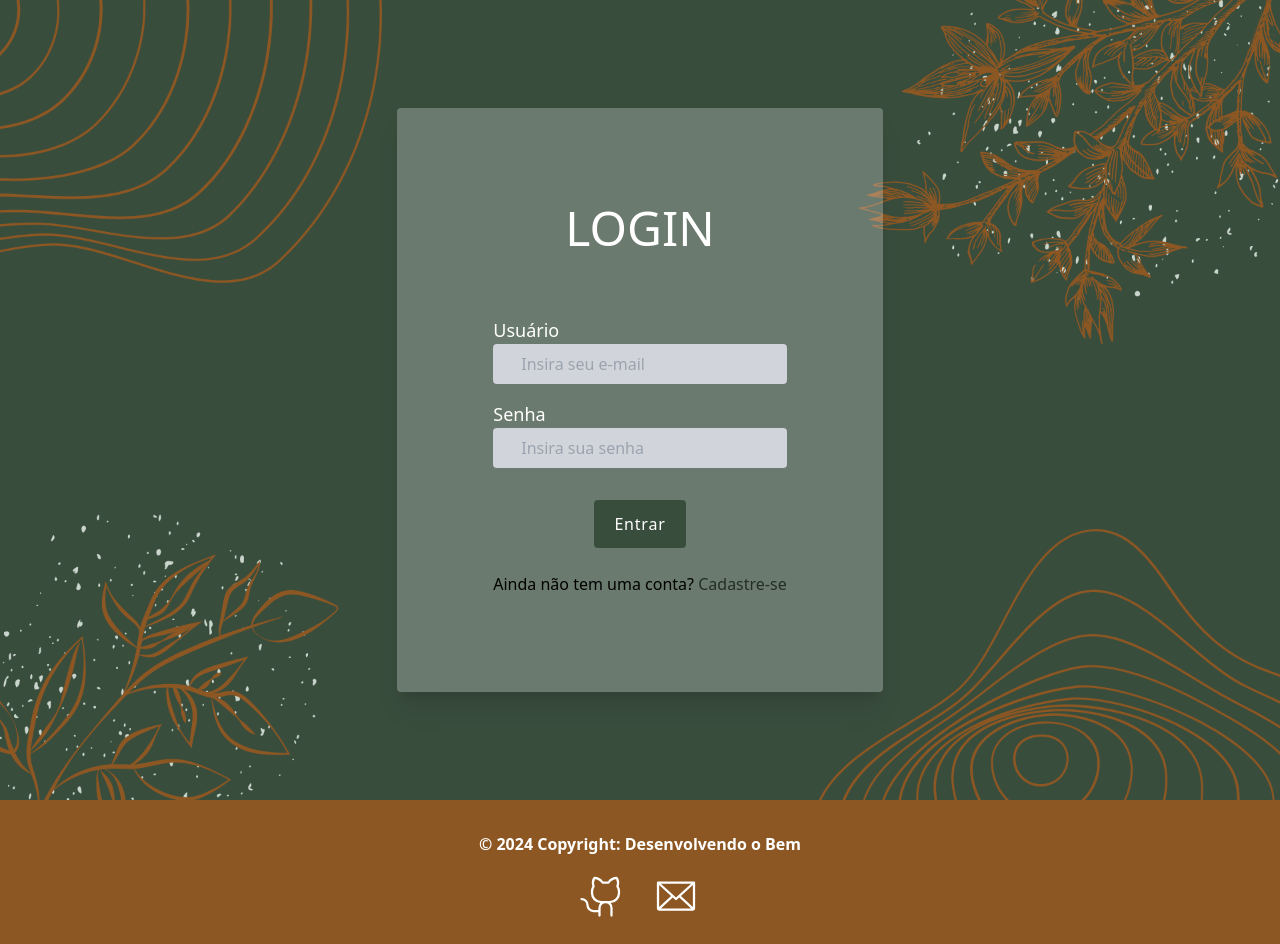
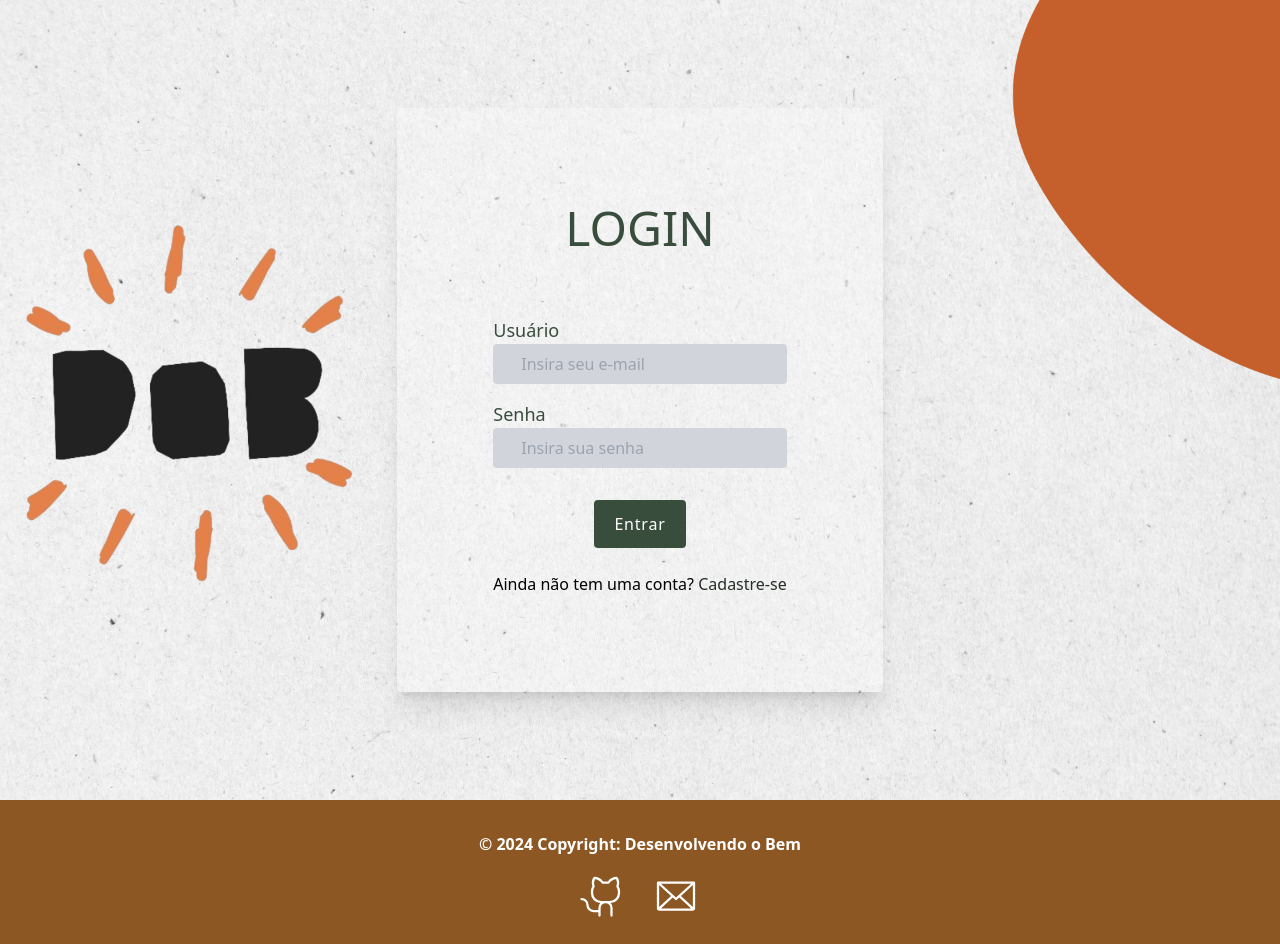
Before and after one commit to projetodob/dob-frontend, a React (Vite) app: page / in a window 1280 px wide. Built offline with nearby package versions, Linux system fonts and the light colour scheme.

Commit message:
mudança na página de login

```diff
--- a/src/components/navbar/NavbarInicio.tsx
+++ b/src/components/navbar/NavbarInicio.tsx
@@ -1,8 +1,10 @@
-import { useContext } from 'react';
+import { useState, useContext } from 'react';
 import { Link, useNavigate } from 'react-router-dom';
 import { AuthContext } from '../../contexts/AuthContext';
 import { toastAlerta } from '../../util/toastAlerta'
 import './doblogo.css'
+import ListaProdutos from "../../components/produtos/listaProdutos/ListaProdutos";
+
 function NavbarInicio() {
 
   const navigate = useNavigate()
@@ -16,37 +18,34 @@ function NavbarInicio() {
     navigate("/login")
   }
 
+
+
   // eslint-disable-next-line @typescript-eslint/no-unused-vars
   let navbarComponent
 
-
-     if(usuario.token !== "") {
+  if (usuario.token !== "") {
     navbarComponent = (
-      <div className='w-full bg-white border-gray-200 dark:bg-gray-900'>
+      <div className='w-full bg-white shadow border-gray-200 dark:bg-gray-900'>
         <div className="max-w-screen-xl flex flex-wrap items-center justify-between mx-auto p-4">
-          <Link to='/home' className='text-2xl logodob font-bold uppercase ml-10'></Link>
+          <Link to='/home' className='hover:rounded-full px-1 py-1 text-2xl font-bold uppercase ml-10'>Desenvolvendo o Bem</Link>
 
           <div className='flex gap-4'>
             <Link to='/sobre' className='hover:bg-green-500 hover:rounded-full px-2 py-2'>Quem somos</Link>
             <Link to='/produtos' className='hover:bg-green-500 hover:rounded-full px-2 py-2'>Produtos</Link>
-            <Link to='/categorias' className='hover:bg-green-500 hover:rounded-full px-2 py-2'>Categorias</Link>
-            <Link to='/cadastroCategoria' className='hover:bg-green-500 hover:rounded-full px-2 py-2'>Cadastrar categoria</Link>
             <Link to='/contato' className='hover:bg-green-500 hover:rounded-full px-2 py-2'>Contato</Link>
             <Link to='/perfil' className='hover:bg-green-500 hover:rounded-full px-2 py-2'>Perfil</Link>
             <Link to='' onClick={logout} className='hover:bg-green-500 hover:rounded-full px-2 py-2'>Sair</Link>
+
           </div>
         </div>
       </div>
-
-  )
+    );
   }
-
 
   return (
     <>
       {navbarComponent}
     </>
-)
+  );
 }
-
-export default NavbarInicio
+export default NavbarInicio;
--- a/src/pages/home/Home.tsx
+++ b/src/pages/home/Home.tsx
@@ -47,9 +47,6 @@ function Home() {
                 </p>
               </div>
             </div>
-            <div className="flex justify-around gap-4 ml-20">
-              <ModalProduto />
-            </div>
           </div>
           <div
             className=" flex items-center
@@ -71,6 +68,9 @@ function Home() {
         <br />
         <ListaProdutos />
       </div>
+      <div className="flex justify-around gap-4 ml-20">
+              <ModalProduto />
+            </div>
     </>
   );
 }
--- a/src/pages/login/Login.css
+++ b/src/pages/login/Login.css
@@ -1,5 +1,5 @@
  .fundoLogin {
-  background-image: url(../../assets/cad1.png);
+  background-image: url(../../assets/dobbg.png);
   background-repeat: no-repeat;
   background-size: cover;
 }
--- a/src/pages/login/Login.tsx
+++ b/src/pages/login/Login.tsx
@@ -14,9 +14,7 @@ function Login() {
     {} as UsuarioLogin
   );
 
-  const { usuario, handleLogin } = useContext(AuthContext);
-
-  const {isLoading} = useContext(AuthContext)
+  const { usuario, handleLogin, isLoading } = useContext(AuthContext);
 
   useEffect(() => {
     if (usuario.token !== "") {
@@ -40,9 +38,9 @@ function login(e: ChangeEvent<HTMLFormElement>) {
     <>
       <div className="h-screen font-sans fundoLogin bg-cover bg-center bg-no-repeat flex flex-1 justify-center items-center">
         <form className="max-w-xl m-4 p-24 bg-white bg-opacity-25 rounded shadow-xl" onSubmit={login}>
-          <h2 className="text-white font-medium text-center text-5xl font-bold ">LOGIN</h2>
+          <h2 className="text-verdeEsc font-medium text-center text-5xl font-bold ">LOGIN</h2>
           <div className="">
-            <label className='mt-16 block font-medium text-lg text-white' htmlFor="usuario">Usuário</label>
+            <label className='mt-16 block font-medium text-lg text-verdeEsc' htmlFor="usuario">Usuário</label>
             <input
               type="text"
               id="usuario"
@@ -54,7 +52,7 @@ function login(e: ChangeEvent<HTMLFormElement>) {
             />
           </div>
           <div className="flex flex-col w-full">
-            <label className='mt-4 block font-medium text-lg text-white' htmlFor="senha">Senha</label>
+            <label className='mt-4 block font-medium text-lg text-verdeEsc' htmlFor="senha">Senha</label>
             <input
               type="password"
               id="senha"
--- a/src/pages/sobre/Sobre.tsx
+++ b/src/pages/sobre/Sobre.tsx
@@ -3,9 +3,9 @@ import "./Sobre.css";
 
 function Sobre() {
   return (
-    <div className="bg-gray-100 container mx-auto py-16 px-4 sm:px-6 lg:px-8">
+  <div className="container mx-auto py-16 px-4 sm:px-6 lg:px-8">
       <div className="grid grid-cols-1 md:grid-cols-2 items-center gap-8">
-        <div className="text-justify max-w-lg">
+        <div className="text-justify max-w-lg bg-gray-100 rounded-lg p-6">
           <h2 className="text-center text-3xl font-extrabold text-orange-700 sm:text-4xl">
             SOBRE NÓS
           </h2>
```
Also changed, not shown: src/assets/dobbg.png (added). Lines whose indentation alone changed are shown as unchanged.
